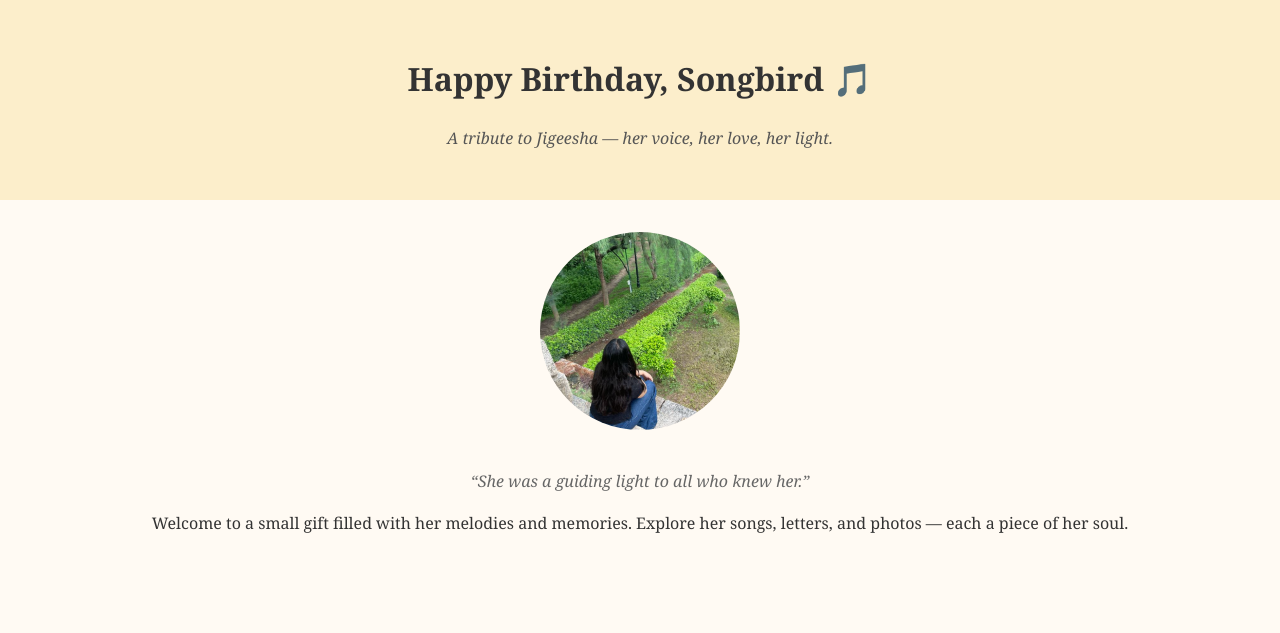
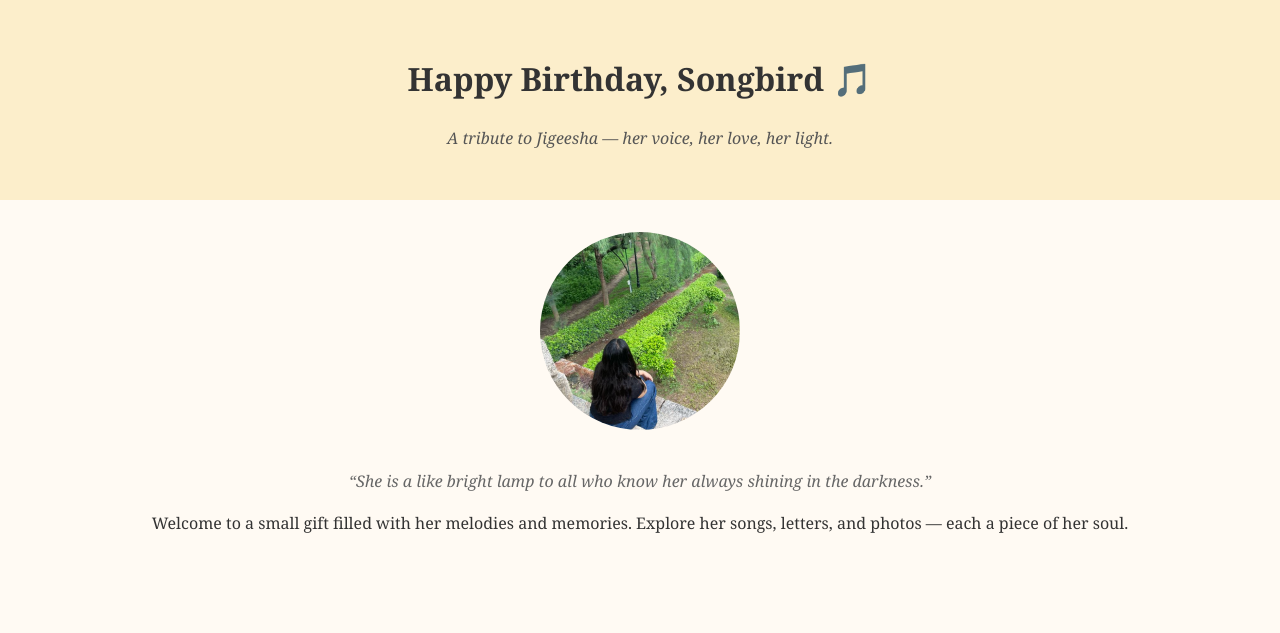
Before and after one commit to Podiavaibhav/jigeesha-site, a plain HTML site: page index.html in a window 1280 px wide. Shown: the top 633 px of the page. Drawn offline with Linux system fonts and the light colour scheme.

Commit message:
Update index.html

```diff
--- a/index.html
+++ b/index.html
@@ -15,7 +15,7 @@
   <section class="intro">
     <img src="images/jigeesha-portrait.png" alt="Jigeesha's Portrait" class="portrait" />
     <blockquote>
-      “She was a guiding light to all who knew her.”
+      “She is a like bright lamp to all who know her always shining in the darkness.”
     </blockquote>
     <p>Welcome to a small gift filled with her melodies and memories. Explore her songs, letters, and photos — each a piece of her soul.</p>
   </section>
```
